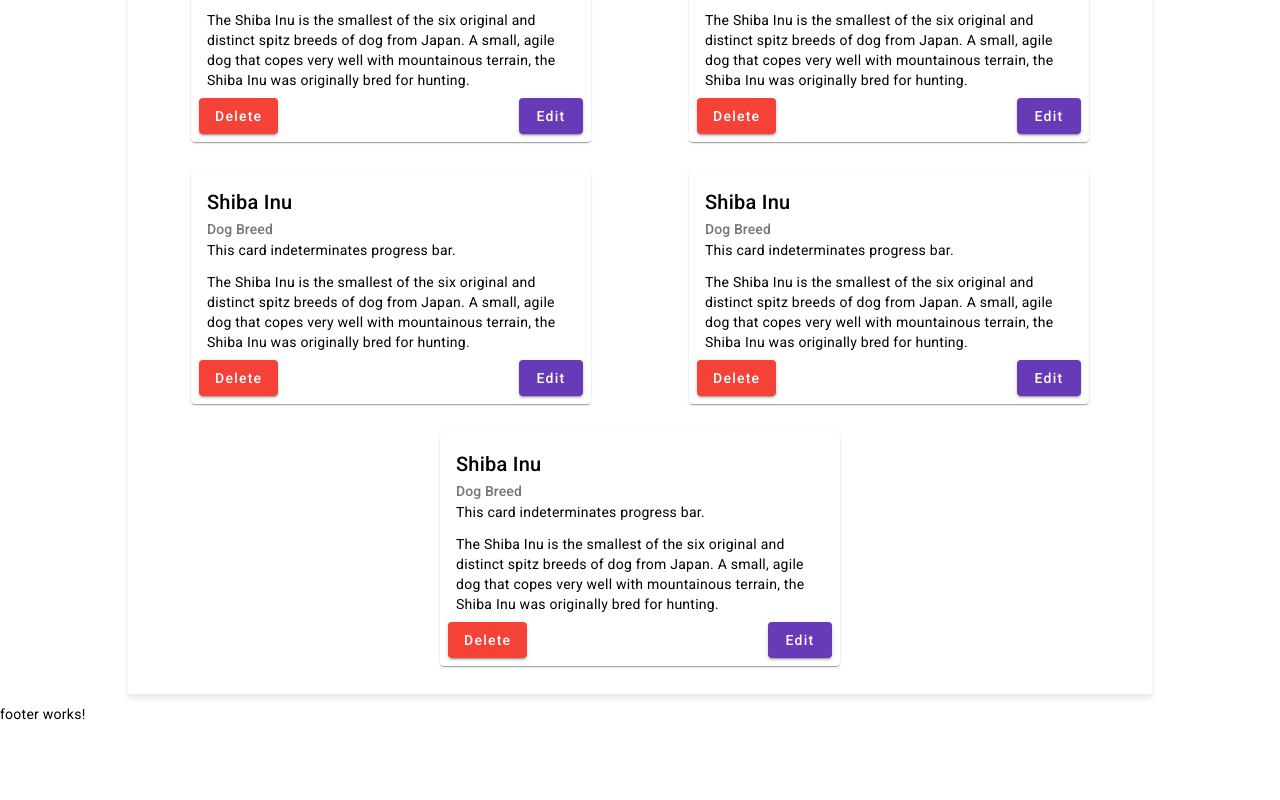
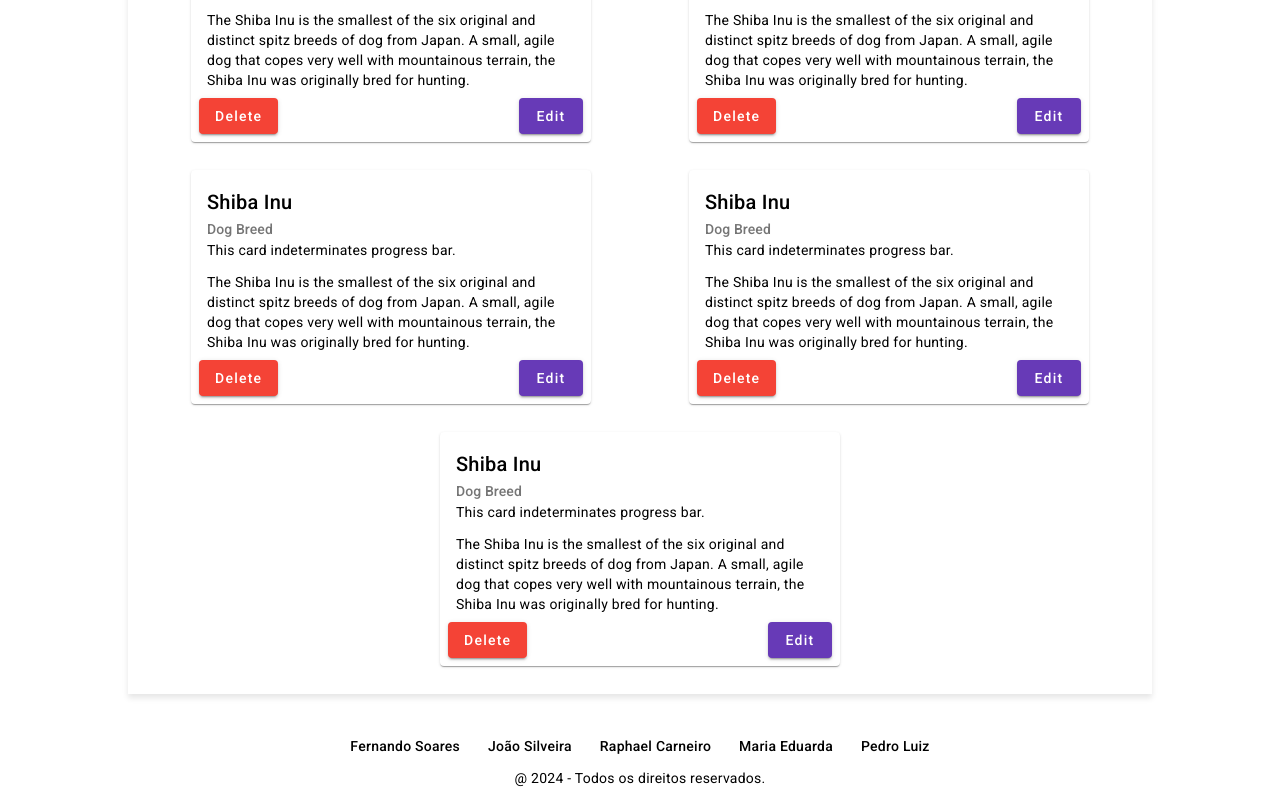
Before and after one commit to PedroLVA/AFEstrutura, an Angular app: page /visualizar in a window 1280 px wide. Shown: the part 804-1604 px from the top of the page. Before the commit the page ends 1528 px from the top, so only its background shows below. Built offline with nearby package versions, Linux system fonts and the light colour scheme.

Commit message:
Added footer

```diff
--- a/src/app/app.component.html
+++ b/src/app/app.component.html
@@ -1,3 +1,5 @@
 <app-header></app-header>
-<router-outlet></router-outlet>
+<div class="page-container">
+    <router-outlet></router-outlet>
+</div>
 <app-footer></app-footer>
--- a/src/app/components/footer/footer.component.html
+++ b/src/app/components/footer/footer.component.html
@@ -1 +1,10 @@
-<p>footer works!</p>
+<div class="container-footer">
+    <div class="flex">
+        <p>Fernando Soares</p>
+        <p>João Silveira</p>
+        <p>Raphael Carneiro</p>
+        <p>Maria Eduarda</p>
+        <p>Pedro Luiz</p>
+    </div>
+    <p> &#64; 2024 - Todos os direitos reservados.</p>
+</div>
--- a/src/app/components/footer/footer.component.scss
+++ b/src/app/components/footer/footer.component.scss
@@ -0,0 +1,25 @@
+@import "../../../assets/variables.scss";
+
+.container-footer{
+    margin-top: 3em;
+    text-align: center;
+    display: flex;
+    flex-direction: column;
+    .flex{
+        justify-content: center;
+        display: flex;
+        gap: 2em;
+
+        p{
+            font-weight: 500;
+        }
+
+        @media (max-width: 670px) {
+            justify-content: center;
+            gap: 0px;
+            flex-direction: column;
+            align-items: center;
+          }
+
+    }
+}
--- a/src/styles.scss
+++ b/src/styles.scss
@@ -28,3 +28,8 @@ a {
     padding: 2em;
     height: fit-content;
 }
+
+.page-container{
+    position: relative;
+    min-height: 100vh;
+}
```
Also changed, not shown: src/app/components/header/header.component.scss (+5 -5 lines).
